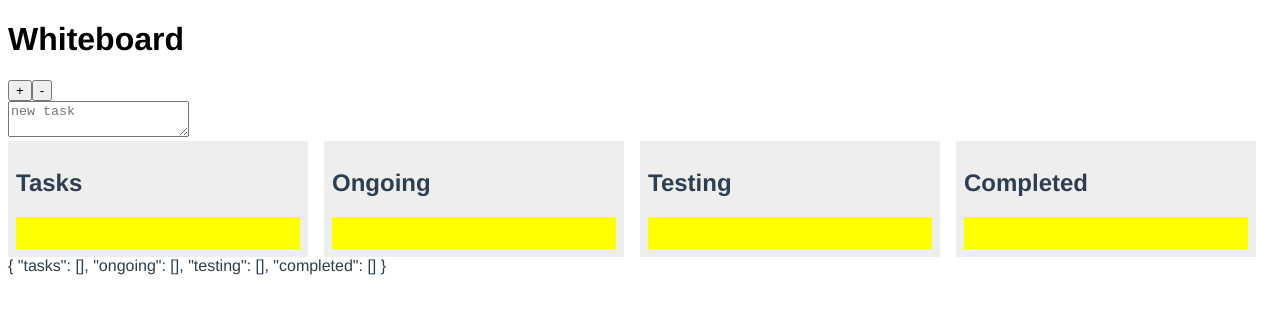
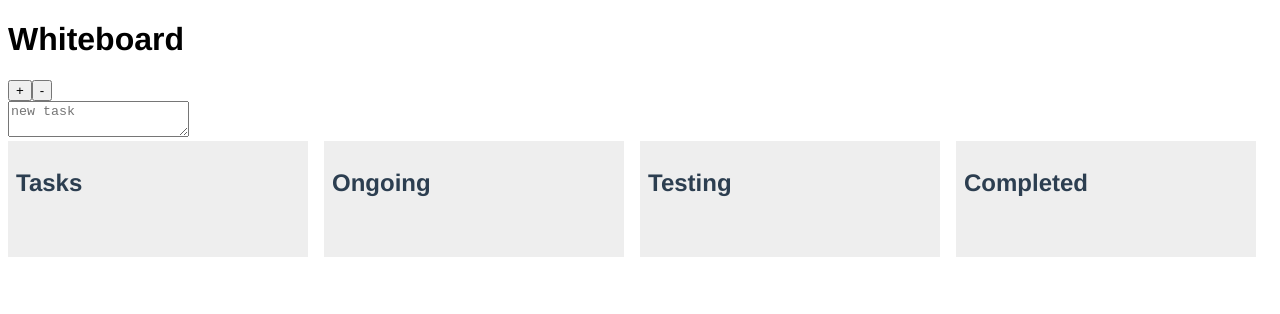
Before and after one commit to Taraldss/whiteboard, a Vue app: page / in a window 1280 px wide. Shown: the top 314 px of the page. Built offline with nearby package versions, Linux system fonts and the light colour scheme; the HTML template or start-up script is replaced by a standard one.

Commit message:
removed the groups console.log

```diff
--- a/src/App.vue
+++ b/src/App.vue
@@ -49,9 +49,6 @@
           </div>
         </draggable>
       </section>
-    </div>
-    <div>
-      {{groups}}
     </div>
   </div>
 </template>
@@ -122,6 +119,5 @@ export default {
   min-height: 2rem;
   color: black;
   padding: 0, 5rem;
-  background-color: yellow;
 }
 </style>
```
